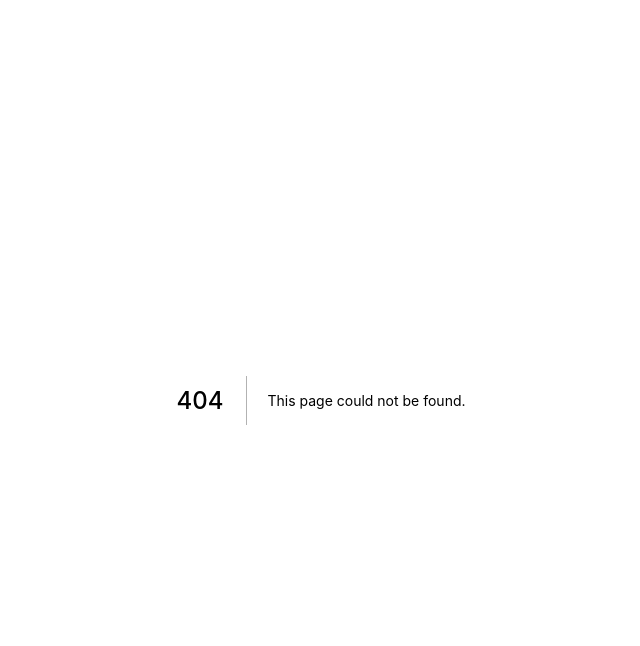
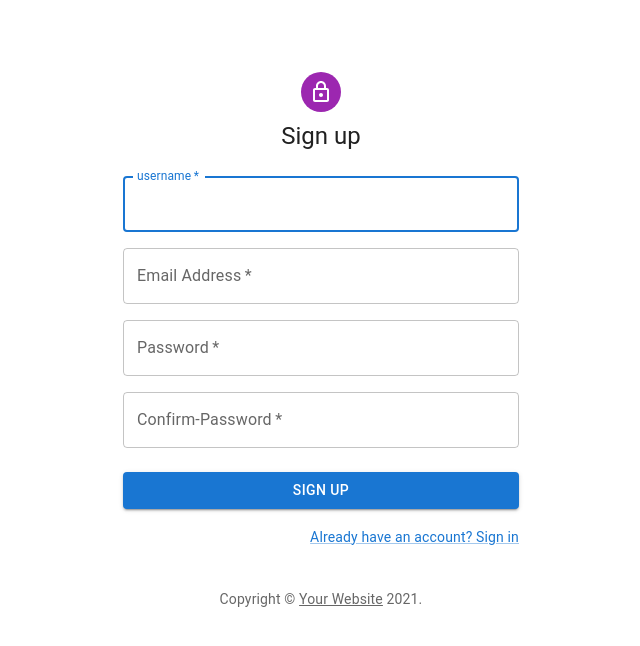
Before and after one commit to ezpz-coders/knipper-frontend, a Next.js app: page /signup in a window 1280 px wide. Before the commit this address had no page. Shown: the top 646 px of the page, without its empty margins (319-959 px from the left). Built offline with nearby package versions, Linux system fonts and the light colour scheme; what twind would draw is missing.

Commit message:
signup basic page added

```diff
--- a/package.json
+++ b/package.json
@@ -18,7 +18,11 @@
     "verify:fix": "yarn prettier:fix && yarn lint:fix"
   },
   "dependencies": {
+    "@emotion/react": "^11.4.1",
+    "@emotion/styled": "^11.3.0",
     "@material-ui/core": "^4.12.3",
+    "@mui/icons-material": "^5.0.1",
+    "@mui/material": "^5.0.2",
     "babel-eslint": "^10.1.0",
     "next": "11.0.1",
     "react": "17.0.2",
--- /dev/null
+++ b/pages/signup.tsx
@@ -0,0 +1,131 @@
+import * as React from 'react'
+
+import LockOutlinedIcon from '@mui/icons-material/LockOutlined'
+import { TextField, Typography } from '@mui/material'
+import Avatar from '@mui/material/Avatar'
+import Box from '@mui/material/Box'
+import Button from '@mui/material/Button'
+import Container from '@mui/material/Container'
+import CssBaseline from '@mui/material/CssBaseline'
+import Grid from '@mui/material/Grid'
+import Link from '@mui/material/Link'
+import { createTheme, ThemeProvider } from '@mui/material/styles'
+
+function Copyright(props: any) {
+  return (
+    <Typography
+      variant="body2"
+      color="text.secondary"
+      align="center"
+      {...props}>
+      {'Copyright © '}
+      <Link color="inherit" href="https://material-ui.com/">
+        Your Website
+      </Link>{' '}
+      {new Date().getFullYear()}
+      {'.'}
+    </Typography>
+  )
+}
+
+const theme = createTheme()
+
+export default function SignUp() {
+  const handleSubmit = (event: React.FormEvent<HTMLFormElement>) => {
+    event.preventDefault()
+    const data = new FormData(event.currentTarget)
+    // eslint-disable-next-line no-console
+    console.log({
+      email: data.get('email'),
+      password: data.get('password')
+    })
+  }
+
+  return (
+    <ThemeProvider theme={theme}>
+      <Container component="main" maxWidth="xs">
+        <CssBaseline />
+        <Box
+          sx={{
+            marginTop: 8,
+            display: 'flex',
+            flexDirection: 'column',
+            alignItems: 'center'
+          }}>
+          <Avatar sx={{ m: 1, bgcolor: 'secondary.main' }}>
+            <LockOutlinedIcon />
+          </Avatar>
+          <Typography component="h1" variant="h5">
+            Sign up
+          </Typography>
+          <Box
+            component="form"
+            noValidate
+            onSubmit={handleSubmit}
+            sx={{ mt: 3 }}>
+            <Grid container spacing={2}>
+              <Grid item xs={12}>
+                <TextField
+                  autoComplete="fname"
+                  name="username"
+                  required
+                  fullWidth
+                  id="username"
+                  label="username"
+                  autoFocus
+                />
+              </Grid>
+              <Grid item xs={12}>
+                <TextField
+                  required
+                  fullWidth
+                  id="email"
+                  label="Email Address"
+                  name="email"
+                  autoComplete="email"
+                />
+              </Grid>
+              <Grid item xs={12}>
+                <TextField
+                  required
+                  fullWidth
+                  name="password"
+                  label="Password"
+                  type="password"
+                  id="password"
+                  autoComplete="new-password"
+                />
+              </Grid>
+              <Grid item xs={12}>
+                <TextField
+                  required
+                  fullWidth
+                  name="confirm-password"
+                  label="Confirm-Password"
+                  type="confirm-password"
+                  id="confirm-password"
+                  autoComplete="new-password"
+                />
+              </Grid>
+            </Grid>
+            <Button
+              type="submit"
+              fullWidth
+              variant="contained"
+              sx={{ mt: 3, mb: 2 }}>
+              Sign Up
+            </Button>
+            <Grid container justifyContent="flex-end">
+              <Grid item>
+                <Link href="#" variant="body2">
+                  Already have an account? Sign in
+                </Link>
+              </Grid>
+            </Grid>
+          </Box>
+        </Box>
+        <Copyright sx={{ mt: 5 }} />
+      </Container>
+    </ThemeProvider>
+  )
+}
```
Also changed, not shown: 1 other file (tests, documents, lock files or other folders).
